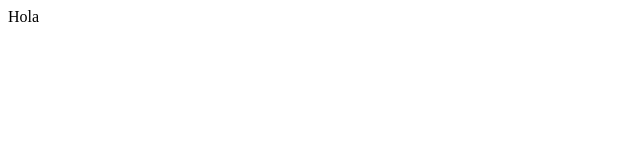
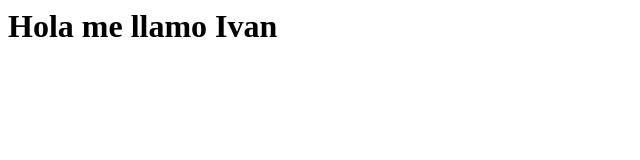
Before and after one commit to ivanferlo/ivanferlo.github.io, a plain HTML site: page index.html in a window 1280 px wide. Shown: the whole page, without its empty margins (0-640 px from the left). Drawn offline with Linux system fonts and the light colour scheme.

Commit message:
Replace paragraph with heading in index.html

```diff
--- a/index.html
+++ b/index.html
@@ -1 +1 @@
-<p>Hola</p>
+<h1>Hola me llamo Ivan</h1>
```
